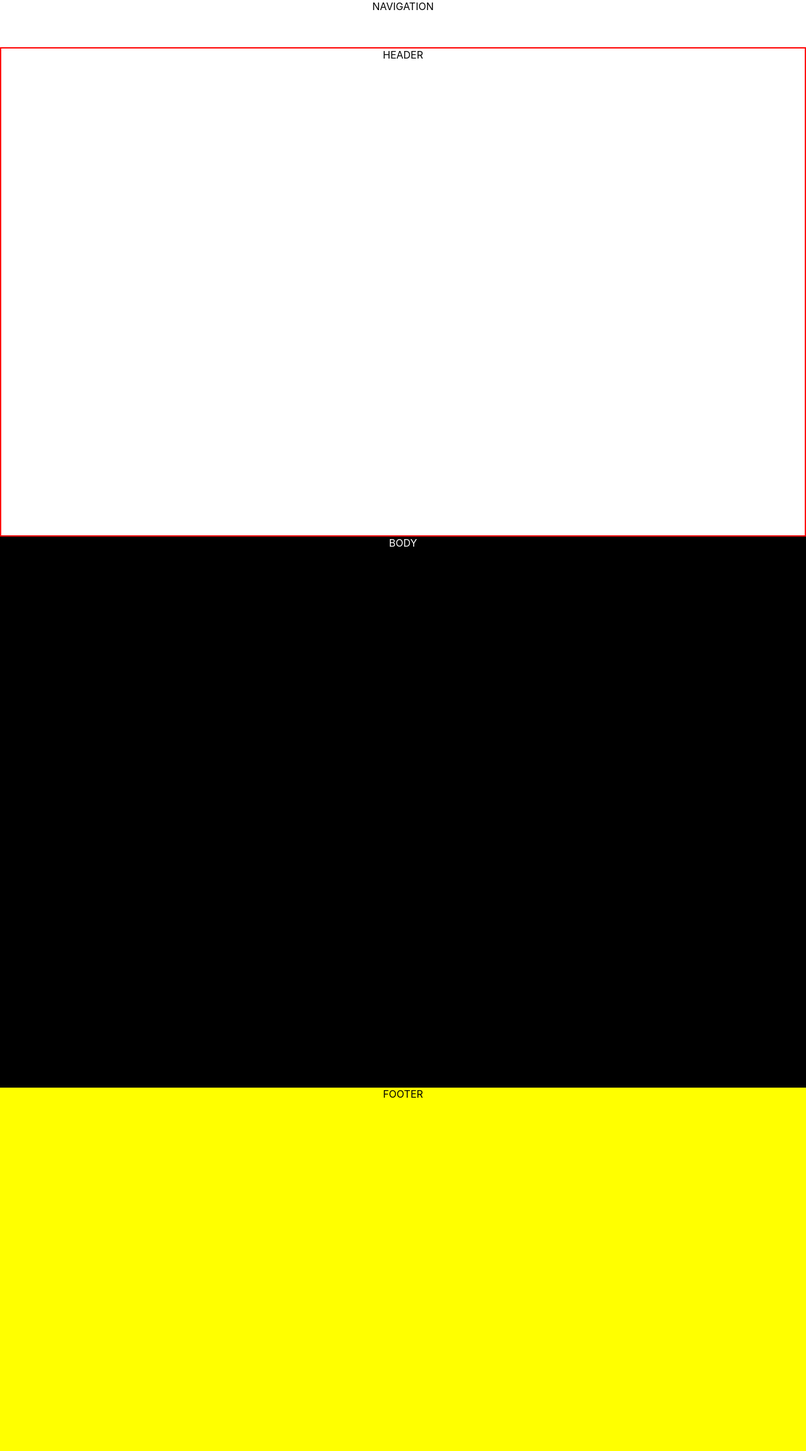
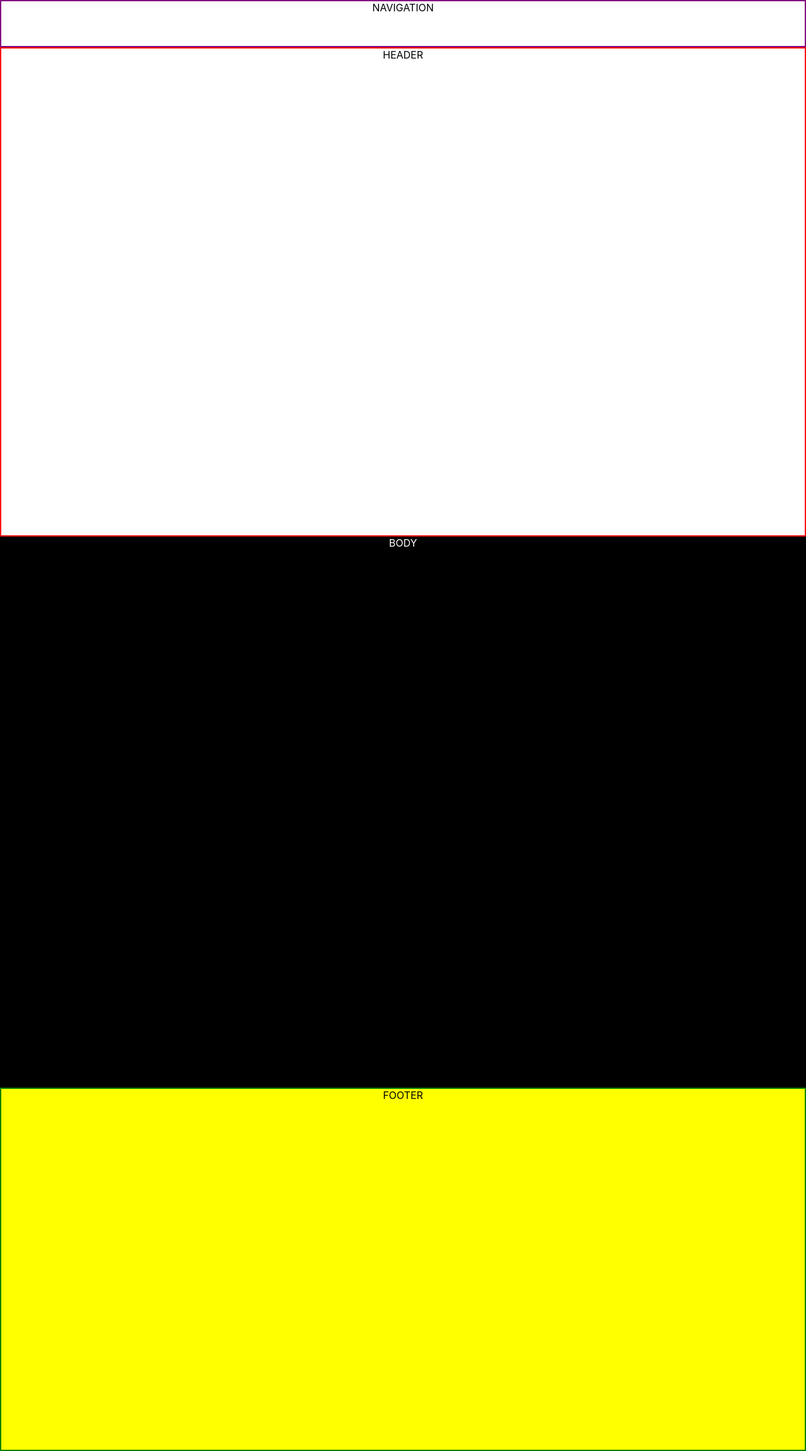
Before and after one commit to Dark-Vinci/dodo, a React (Create React App) app: page / in a window 1280 px wide. Shown: the whole page at 63% size. Built offline with nearby package versions, Linux system fonts and the light colour scheme.

Commit message:
chore: more update

```diff
--- a/src/components/Footer/Footer.module.scss
+++ b/src/components/Footer/Footer.module.scss
@@ -2,7 +2,7 @@
 @import '../../sass/mixins/border.scss';
 
 div.container {
-    // @include Debug(green);
+    @include Debug(green);
     @include Rectangle(100vw, 577px);
     @include BgNCol(yellow, black);
 }
--- a/src/components/Nav/Nav.module.scss
+++ b/src/components/Nav/Nav.module.scss
@@ -2,6 +2,6 @@
 @import '../../sass/mixins/border.scss';
 
 div.container {
-    // @include Debug(purple);
+    @include Debug(purple);
     @include Rectangle(100vw, 75px);
 }
```
